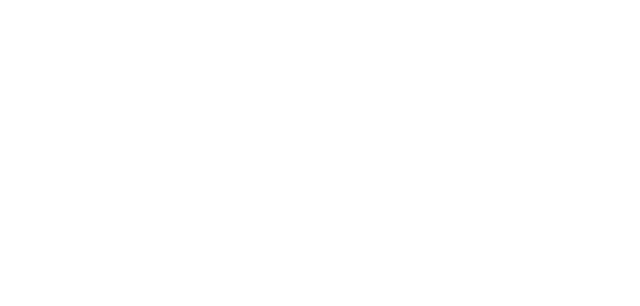
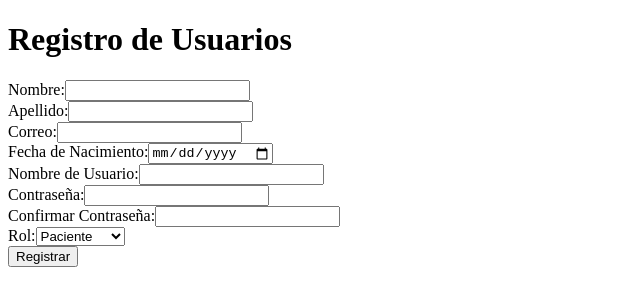
Before and after one commit to MatiAedo/enc_payment, a Vue app: page /register in a window 1280 px wide. Before the commit this address had no page. Shown: the top 306 px of the page, without its empty margins (0-640 px from the left). Built offline with nearby package versions, Linux system fonts and the light colour scheme.

Commit message:
Add register form

```diff
--- a/src/router/index.js
+++ b/src/router/index.js
@@ -4,11 +4,13 @@ import AdminLogin from '../views/AdminLogin.vue';
 import UserLogin from '../views/UserLogin.vue';
 import AdminDashboard from '../views/AdminDashboard.vue';
 import UserDashboard from '../views/UserDashboard.vue';
+import Register from '../views/Register.vue';
 
 const routes = [
   { path: '/', name: 'HomeEnc', component: Home },
   { path: '/admin-login', name: 'AdminLogin', component: AdminLogin },
   { path: '/user-login', name: 'UserLogin', component: UserLogin },
+  { path: '/register', name: 'Register', component: Register },
   { path: '/admin-dashboard', name: 'AdminDashboard', component: AdminDashboard, meta: { requiresAuth: true, role: 'admin' }},
   { path: '/user-dashboard', name: 'UserDashboard', component: UserDashboard, meta: { requiresAuth: true, role: 'user' }}
 ];
@@ -19,8 +21,8 @@ const router = createRouter({
 });
 
 router.beforeEach((to, from, next) => {
-    const isAuthenticated = localStorage.getItem('isAuthenticated'); // Obtener estado de autenticación desde localStorage
-    const userRole = localStorage.getItem('userRole'); // Obtener rol del usuario desde localStorage
+  const isAuthenticated = localStorage.getItem('isAuthenticated');
+  const userRole = localStorage.getItem('userRole');
 
   if (to.matched.some(record => record.meta.requiresAuth)) {
     if (!isAuthenticated) {
@@ -37,5 +39,4 @@ router.beforeEach((to, from, next) => {
   }
 });
 
-
 export default router;
--- a/src/views/AdminLogin.vue
+++ b/src/views/AdminLogin.vue
@@ -3,7 +3,7 @@
     <h1>Login de Administrador</h1>
     <form @submit.prevent="login">
       <div>
-          <label for="username">Usuario:</label>
+        <label for="username">Nombre de Usuario:</label>
         <input type="text" v-model="username" id="username" required />
       </div>
       <div>
@@ -12,6 +12,7 @@
       </div>
       <button type="submit">Login</button>
     </form>
+    <p>¿No tienes una cuenta? <button @click="goToRegister">Regístrate aquí</button></p>
   </div>
 </template>
 
@@ -26,15 +27,21 @@
   },
   methods: {
     login() {
-        // Simula autenticación exitosa
-        const isAuthenticated = this.username === 'admin' && this.password === 'admin'; // Simular autenticación básica
-        if (isAuthenticated) {
+      let users = JSON.parse(localStorage.getItem('users')) || [];
+      const user = users.find(
+        user => user.username === this.username && user.password === this.password && user.role === 'admin'
+      );
+
+      if (user) {
         localStorage.setItem('isAuthenticated', true);
         localStorage.setItem('userRole', 'admin');
         this.$router.push({ name: 'AdminDashboard' });
       } else {
-          alert('Credenciales inválidas');
+        alert('Credenciales inválidas o no eres administrador');
       }
+    },
+    goToRegister() {
+      this.$router.push({ name: 'Register', query: { role: 'admin' } });
     }
   }
 };
--- a/src/views/Home.vue
+++ b/src/views/Home.vue
@@ -1,10 +1,11 @@
 <template>
   <div class="home-container">
-      <h1>Bienvenido a la Plataforma de Citas</h1>
-      <p>Elige tu tipo de login:</p>
+    <h1>Cobros</h1>
+    <p>Inicia Sesión:</p>
     <div class="login-options">
-        <router-link to="/admin-login" class="login-button">Login como Admin</router-link>
-        <router-link to="/user-login" class="login-button">Login como Usuario</router-link>
+      <router-link to="/admin-login" class="login-button">Soy Profesional</router-link>
+      <router-link to="/user-login" class="login-button">Soy Paciente</router-link>
+      <!-- <router-link to="/register" class="login-button">Registrar</router-link> -->
     </div>
   </div>
 </template>
--- /dev/null
+++ b/src/views/Register.vue
@@ -0,0 +1,90 @@
+<template>
+    <div class="register-container">
+      <h1>Registro de Usuarios</h1>
+      <form @submit.prevent="register">
+        <div>
+          <label for="firstName">Nombre:</label>
+          <input type="text" v-model="firstName" id="firstName" required />
+        </div>
+        <div>
+          <label for="lastName">Apellido:</label>
+          <input type="text" v-model="lastName" id="lastName" required />
+        </div>
+        <div>
+          <label for="email">Correo:</label>
+          <input type="email" v-model="email" id="email" required />
+        </div>
+        <div>
+          <label for="birthDate">Fecha de Nacimiento:</label>
+          <input type="date" v-model="birthDate" id="birthDate" required />
+        </div>
+        <div>
+          <label for="username">Nombre de Usuario:</label>
+          <input type="text" v-model="username" id="username" required />
+        </div>
+        <div>
+          <label for="password">Contraseña:</label>
+          <input type="password" v-model="password" id="password" required />
+        </div>
+        <div>
+          <label for="confirmPassword">Confirmar Contraseña:</label>
+          <input type="password" v-model="confirmPassword" id="confirmPassword" required />
+        </div>
+        <div>
+          <label for="role">Rol:</label>
+          <select v-model="role" id="role" required>
+            <option value="admin">Profesional</option>
+            <option value="user">Paciente</option>
+          </select>
+        </div>
+        <button type="submit">Registrar</button>
+      </form>
+    </div>
+  </template>
+
+  <script>
+  export default {
+    name: 'RegisterEnc',
+    data() {
+      return {
+        firstName: '',
+        lastName: '',
+        email: '',
+        birthDate: '',
+        username: '',
+        password: '',
+        confirmPassword: '',
+        role: this.$route.query.role || 'user' // Preseleccionar el rol basado en la query de la ruta
+      };
+    },
+    methods: {
+      register() {
+        if (this.password !== this.confirmPassword) {
+          alert('Las contraseñas no coinciden');
+          return;
+        }
+
+        const newUser = {
+          firstName: this.firstName,
+          lastName: this.lastName,
+          email: this.email,
+          birthDate: this.birthDate,
+          username: this.username,
+          password: this.password,
+          role: this.role
+        };
+
+        let users = JSON.parse(localStorage.getItem('users')) || [];
+        users.push(newUser);
+        localStorage.setItem('users', JSON.stringify(users));
+
+        alert('Usuario registrado con éxito');
+        this.$router.push({ name: 'HomeEnc' });
+      }
+    }
+  };
+  </script>
+
+  <style scoped>
+  /* Estilos de tu elección */
+  </style>
--- a/src/views/UserLogin.vue
+++ b/src/views/UserLogin.vue
@@ -3,7 +3,7 @@
       <h1>Login de Usuario</h1>
       <form @submit.prevent="login">
         <div>
-          <label for="username">Usuario:</label>
+          <label for="username">Nombre de Usuario:</label>
           <input type="text" v-model="username" id="username" required />
         </div>
         <div>
@@ -12,6 +12,7 @@
         </div>
         <button type="submit">Login</button>
       </form>
+      <p>¿No tienes una cuenta? <button @click="goToRegister">Regístrate aquí</button></p>
     </div>
   </template>
 
@@ -26,15 +27,21 @@
     },
     methods: {
       login() {
-        // Simula autenticación exitosa
-        const isAuthenticated = this.username === 'user' && this.password === 'user'; // Simular autenticación básica
-        if (isAuthenticated) {
+        let users = JSON.parse(localStorage.getItem('users')) || [];
+        const user = users.find(
+          user => user.username === this.username && user.password === this.password && user.role === 'user'
+        );
+
+        if (user) {
           localStorage.setItem('isAuthenticated', true);
           localStorage.setItem('userRole', 'user');
           this.$router.push({ name: 'UserDashboard' });
         } else {
-          alert('Credenciales inválidas');
+          alert('Credenciales inválidas o no eres usuario');
         }
+      },
+      goToRegister() {
+        this.$router.push({ name: 'Register', query: { role: 'user' } });
       }
     }
   };
```
Lines whose indentation alone changed are shown as unchanged.
